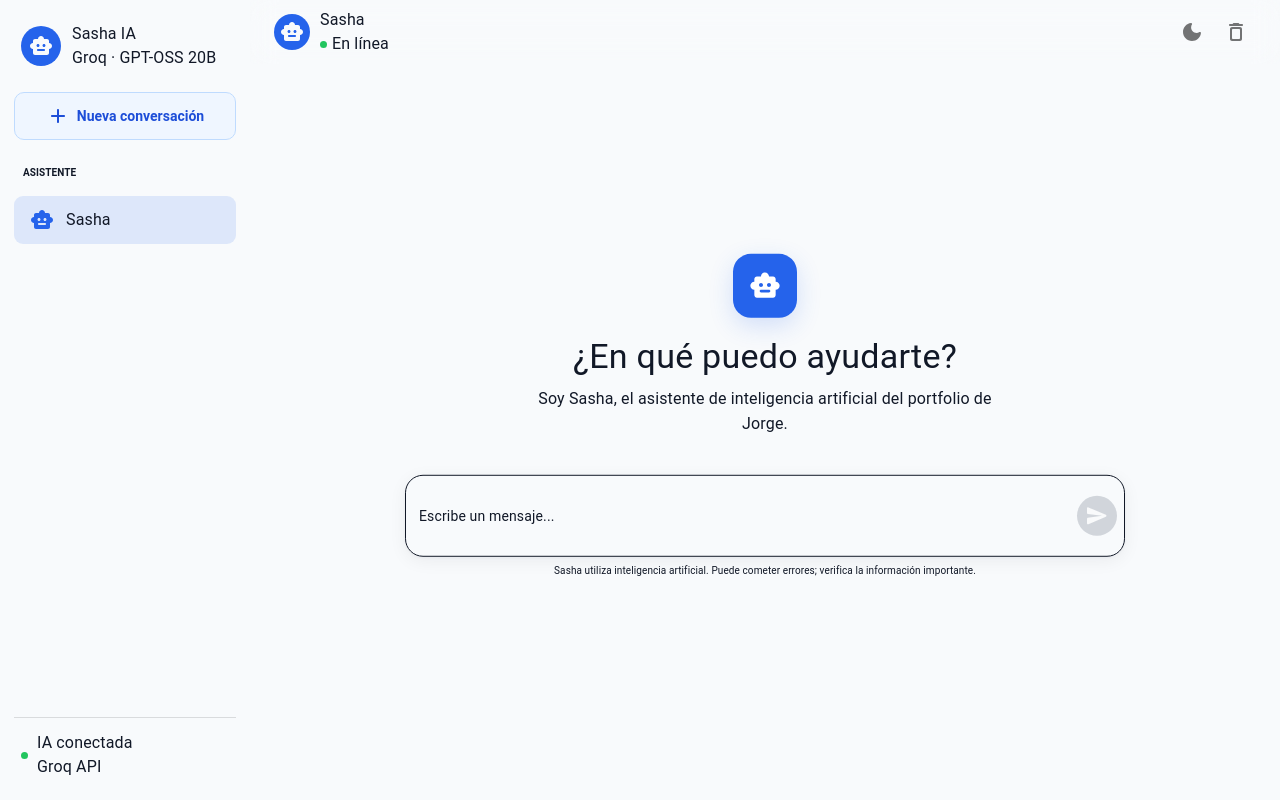
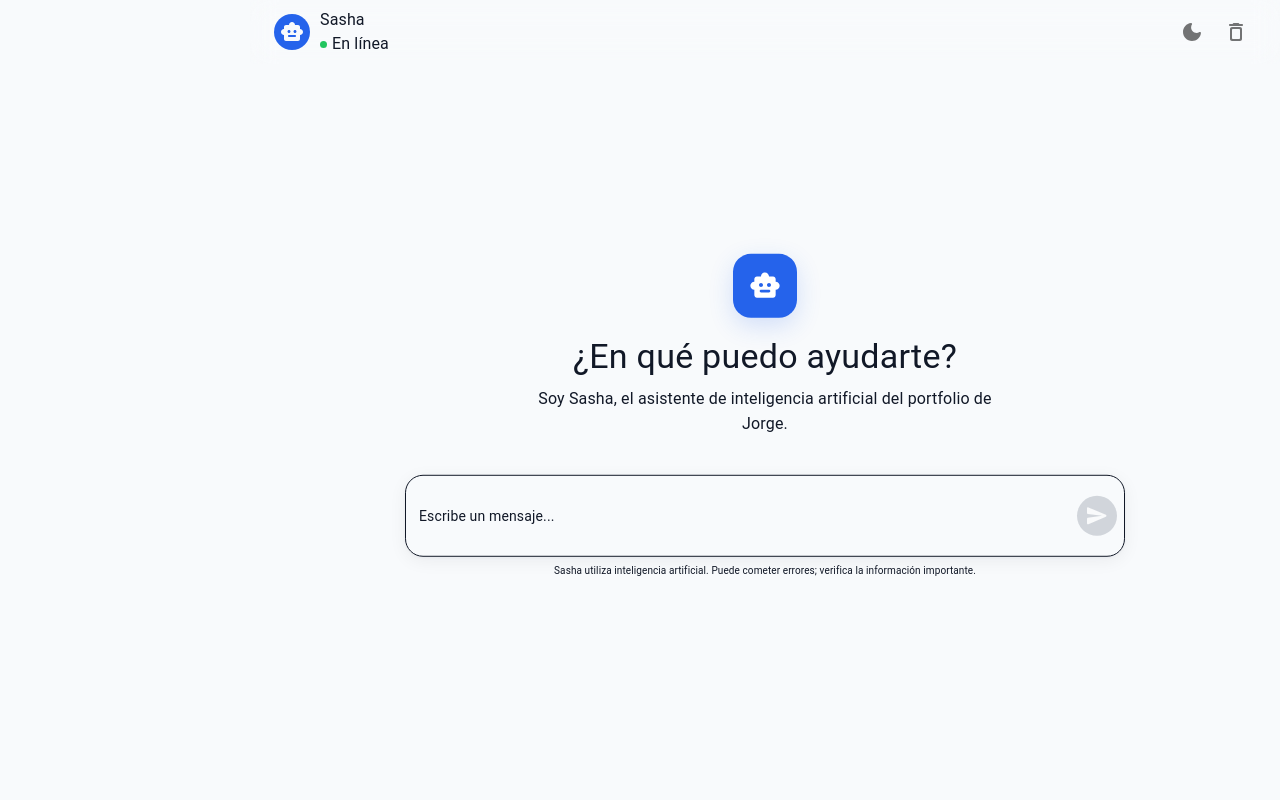
Before and after one commit to Patogol35/Fbot, a React app: page / in a window 1280 px wide. Built offline with nearby package versions, Linux system fonts and the light colour scheme; the HTML template or start-up script is replaced by a standard one.

Commit message:
Update Chat.jsx

```diff
--- a/src/components/Chat.jsx
+++ b/src/components/Chat.jsx
@@ -11,13 +11,7 @@ import {
     TextField,
     IconButton,
     Avatar,
-    Divider,
     CircularProgress,
-    Drawer,
-    List,
-    ListItemButton,
-    ListItemIcon,
-    ListItemText,
     useMediaQuery,
     useTheme,
     Fade,
@@ -26,8 +20,6 @@ import {
 import {
     SendRounded,
     SmartToyRounded,
-    AddRounded,
-    MenuRounded,
     DeleteOutlineRounded,
     LightModeRounded,
     DarkModeRounded,
@@ -39,7 +31,6 @@ function Chat({
     darkMode,
     toggleDarkMode,
 }) {
-
     const theme = useTheme();
 
     const isMobile = useMediaQuery(
@@ -49,7 +40,6 @@ function Chat({
     const [message, setMessage] = useState("");
     const [messages, setMessages] = useState([]);
     const [loading, setLoading] = useState(false);
-    const [drawerOpen, setDrawerOpen] = useState(false);
 
     const messagesEndRef = useRef(null);
 
@@ -60,11 +50,9 @@ function Chat({
     */
 
     useEffect(() => {
-
         messagesEndRef.current?.scrollIntoView({
             behavior: "smooth",
         });
-
     }, [messages, loading]);
 
     /*
@@ -73,13 +61,8 @@ function Chat({
     |--------------------------------------------------------------------------
     */
 
-    const sendMessage = async (
-        text = message
-    ) => {
-
-        if (!text.trim() || loading) {
-            return;
-        }
+    const sendMessage = async (text = message) => {
+        if (!text.trim() || loading) return;
 
         const userMessage = text.trim();
 
@@ -119,7 +102,6 @@ function Chat({
         setLoading(true);
 
         try {
-
             const response = await fetch(
                 `${import.meta.env.VITE_API_URL}/api/chat`,
                 {
@@ -139,24 +121,18 @@ function Chat({
             let data;
 
             try {
-
                 data = await response.json();
-
             } catch {
-
                 throw new Error(
                     "El servidor devolvió una respuesta inválida."
                 );
-
             }
 
             if (!response.ok) {
-
                 throw new Error(
                     data.error ||
                     "Error del servidor."
                 );
-
             }
 
             /*
@@ -176,7 +152,6 @@ function Chat({
             ]);
 
         } catch (error) {
-
             console.error(
                 "❌ Error enviando mensaje:",
                 error
@@ -193,11 +168,8 @@ function Chat({
             ]);
 
         } finally {
-
             setLoading(false);
-
         }
-
     };
 
     /*
@@ -207,18 +179,14 @@ function Chat({
     */
 
     const handleKeyDown = (event) => {
-
         if (
             event.key === "Enter" &&
             !event.shiftKey
         ) {
-
             event.preventDefault();
 
             sendMessage();
-
         }
-
     };
 
     /*
@@ -228,18 +196,10 @@ function Chat({
     */
 
     const newChat = () => {
-
-        if (loading) {
-            return;
-        }
+        if (loading) return;
 
         setMessages([]);
         setMessage("");
-
-        if (isMobile) {
-            setDrawerOpen(false);
-        }
-
     };
 
     /*
@@ -249,7 +209,6 @@ function Chat({
     */
 
     const Input = (
-
         <Box className="input-area">
 
             <Box className="input-wrapper">
@@ -260,9 +219,7 @@ function Chat({
                     maxRows={5}
                     value={message}
                     onChange={(event) =>
-                        setMessage(
-                            event.target.value
-                        )
+                        setMessage(event.target.value)
                     }
                     onKeyDown={handleKeyDown}
                     placeholder="Escribe un mensaje..."
@@ -275,42 +232,31 @@ function Chat({
                 />
 
                 <IconButton
-                    onClick={() =>
-                        sendMessage()
-                    }
+                    onClick={() => sendMessage()}
                     disabled={
                         !message.trim() ||
                         loading
                     }
                     className="send-button"
                 >
-
                     {loading ? (
-
                         <CircularProgress
                             size={20}
                             color="inherit"
                         />
-
                     ) : (
-
                         <SendRounded />
-
                     )}
-
                 </IconButton>
 
             </Box>
 
             <Typography className="input-disclaimer">
-
                 Sasha utiliza inteligencia artificial.
                 Puede cometer errores; verifica la información importante.
-
             </Typography>
 
         </Box>
-
     );
 
     /*
@@ -320,136 +266,7 @@ function Chat({
     */
 
     return (
-
         <Box className="chat-page">
-
-            {/* SIDEBAR */}
-
-            <Drawer
-                variant={
-                    isMobile
-                        ? "temporary"
-                        : "permanent"
-                }
-                open={
-                    isMobile
-                        ? drawerOpen
-                        : true
-                }
-                onClose={() =>
-                    setDrawerOpen(false)
-                }
-                className="chat-drawer"
-            >
-
-                <Box className="sidebar">
-
-                    {/* LOGO */}
-
-                    <Box className="sidebar-logo">
-
-                        <Avatar className="sidebar-avatar">
-
-                            <SmartToyRounded />
-
-                        </Avatar>
-
-                        <Box>
-
-                            <Typography
-                                fontWeight={700}
-                                fontSize={16}
-                            >
-                                Sasha IA
-                            </Typography>
-
-                            <Typography
-                                fontSize={12}
-                                color="text.secondary"
-                            >
-                                Groq · GPT-OSS 20B
-                            </Typography>
-
-                        </Box>
-
-                    </Box>
-
-                    {/* NUEVA CONVERSACIÓN */}
-
-                    <button
-                        className="new-chat-button"
-                        onClick={newChat}
-                        disabled={loading}
-                    >
-
-                        <AddRounded />
-
-                        Nueva conversación
-
-                    </button>
-
-                    <Typography className="sidebar-section-title">
-
-                        ASISTENTE
-
-                    </Typography>
-
-                    <List>
-
-                        <ListItemButton
-                            selected
-                            onClick={newChat}
-                        >
-
-                            <ListItemIcon>
-
-                                <SmartToyRounded />
-
-                            </ListItemIcon>
-
-                            <ListItemText
-                                primary="Sasha"
-                            />
-
-                        </ListItemButton>
-
-                    </List>
-
-                    {/* ESTADO */}
-
-                    <Box className="sidebar-bottom">
-
-                        <Divider />
-
-                        <Box className="sidebar-status">
-
-                            <span className="online-dot" />
-
-                            <Box>
-
-                                <Typography
-                                    fontSize={13}
-                                    fontWeight={600}
-                                >
-                                    IA conectada
-                                </Typography>
-
-                                <Typography
-                                    fontSize={11}
-                                    color="text.secondary"
-                                >
-                                    Groq API
-                                </Typography>
-
-                            </Box>
-
-                        </Box>
-
-                    </Box>
-
-                </Box>
-
-            </Drawer>
 
             {/* CHAT */}
 
@@ -459,26 +276,10 @@ function Chat({
 
                 <Box className="chat-topbar">
 
-                    {isMobile && (
-
-                        <IconButton
-                            onClick={() =>
-                                setDrawerOpen(true)
-                            }
-                        >
-
-                            <MenuRounded />
-
-                        </IconButton>
-
-                    )}
-
                     <Box className="topbar-info">
 
                         <Avatar className="topbar-avatar">
-
                             <SmartToyRounded />
-
                         </Avatar>
 
                         <Box>
@@ -507,7 +308,7 @@ function Chat({
 
                     </Box>
 
-                    {/* BOTÓN MODO CLARO / OSCURO */}
+                    {/* MODO CLARO / OSCURO */}
 
                     <IconButton
                         onClick={toggleDarkMode}
@@ -518,17 +319,11 @@ function Chat({
                         }
                         className="theme-button"
                     >
-
                         {darkMode ? (
-
                             <LightModeRounded />
-
                         ) : (
-
                             <DarkModeRounded />
-
                         )}
-
                     </IconButton>
 
                     {/* NUEVA CONVERSACIÓN */}
@@ -539,9 +334,7 @@ function Chat({
                         disabled={loading}
                         className="new-chat-icon-button"
                     >
-
                         <DeleteOutlineRounded />
-
                     </IconButton>
 
                 </Box>
@@ -557,9 +350,7 @@ function Chat({
                             <Box className="welcome-container">
 
                                 <Box className="welcome-icon-container">
-
                                     <SmartToyRounded />
-
                                 </Box>
 
                                 <Typography
@@ -609,9 +400,7 @@ function Chat({
                                                 "assistant" && (
 
                                                 <Avatar className="message-avatar">
-
                                                     <SmartToyRounded />
-
                                                 </Avatar>
 
                                             )}
@@ -633,9 +422,7 @@ function Chat({
                                                 >
 
                                                     <Typography className="message-text">
-
                                                         {msg.content}
-
                                                     </Typography>
 
                                                 </Paper>
@@ -654,17 +441,13 @@ function Chat({
                                     <Box className="message-row assistant">
 
                                         <Avatar className="message-avatar">
-
                                             <SmartToyRounded />
-
                                         </Avatar>
 
                                         <Box className="message-content">
 
                                             <Typography className="message-name">
-
                                                 Sasha
-
                                             </Typography>
 
                                             <Paper
@@ -703,9 +486,7 @@ function Chat({
             </Box>
 
         </Box>
-
     );
-
 }
 
 export default Chat;
```
